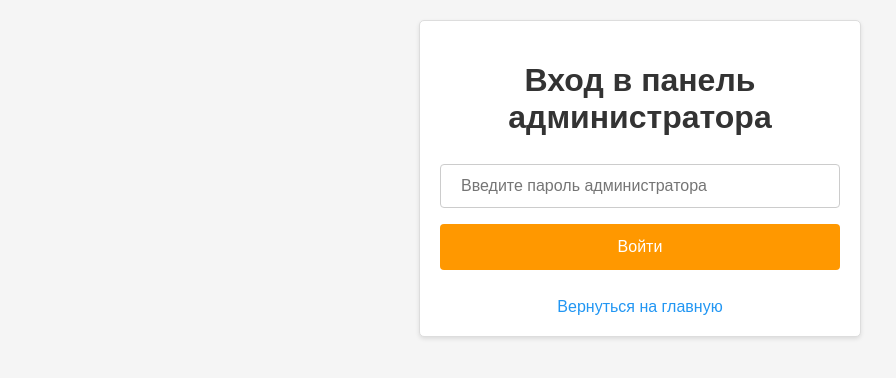
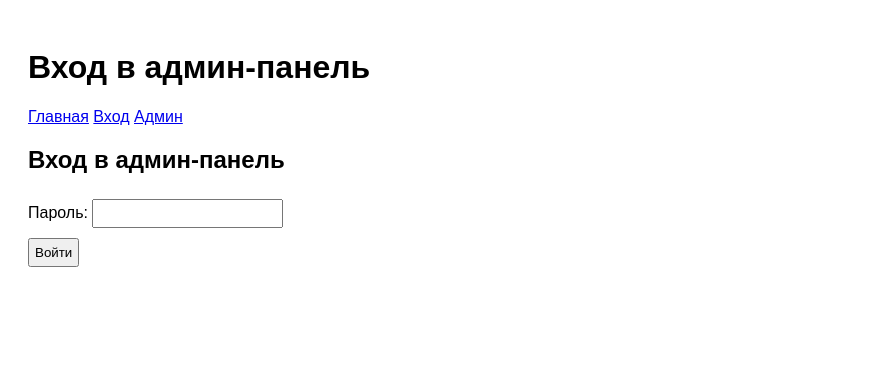
Before and after one commit to vladimir669/dikiyrpk.tech, a Flask app: template templates/admin_login.html in a window 1280 px wide. Shown: the top 378 px of the page, without its empty margins (0-896 px from the left). Run offline with Flask 3, Linux system fonts and the light colour scheme; the template is opened without the code that fills it, so the values that code supplies are empty; parts of the project's set-up code (start-up, migrations or seed data) failed here and were passed over.

Commit message:
Update admin_login.html

```diff
--- a/templates/admin_login.html
+++ b/templates/admin_login.html
@@ -1,70 +1,48 @@
-<!DOCTYPE html>
-<html>
-<head>
-    <title>Вход в панель администратора</title>
-    <meta name="viewport" content="width=device-width, initial-scale=1, maximum-scale=1, user-scalable=no">
-    <style>
-        body {
-            font-family: Arial, sans-serif;
-            margin: 0;
-            padding: 20px;
-            text-align: center;
-            background-color: #f5f5f5;
+{% extends 'base.html' %}
+
+{% block title %}Админ | Система заказов{% endblock %}
+
+{% block header %}Вход в админ-панель{% endblock %}
+
+{% block content %}
+<div class="login-form">
+    <h2>Вход в админ-панель</h2>
+    {% if error %}
+    <div class="error">{{ error }}</div>
+    {% endif %}
+    <form id="adminLoginForm" method="post">
+        <div class="form-group">
+            <label for="password">Пароль:</label>
+            <input type="password" id="password" name="password" required>
+        </div>
+        <button type="submit" class="btn">Войти</button>
+    </form>
+</div>
+{% endblock %}
+
+{% block script %}
+document.getElementById('adminLoginForm').addEventListener('submit', function(e) {
+    e.preventDefault();
+
+    var password = document.getElementById('password').value;
+    var formData = new FormData();
+    formData.append('password', password);
+
+    fetch('/admin_login', {
+        method: 'POST',
+        body: formData
+    })
+    .then(response => response.json())
+    .then(data => {
+        if (data.success) {
+            window.location.href = data.redirect;
+        } else {
+            alert('Неверный пароль');
         }
-        .container {
-            max-width: 400px;
-            margin: 0 auto;
-            padding: 20px;
-            border: 1px solid #ddd;
-            border-radius: 5px;
-            background-color: white;
-            box-shadow: 0 2px 4px rgba(0,0,0,0.1);
-        }
-        h1 {
-            color: #333;
-            margin-bottom: 20px;
-        }
-        input[type="password"] {
-            width: 100%;
-            padding: 12px 20px;
-            margin: 8px 0;
-            display: inline-block;
-            border: 1px solid #ccc;
-            border-radius: 4px;
-            box-sizing: border-box;
-            font-size: 16px;
-        }
-        button {
-            width: 100%;
-            background-color: #ff9800;
-            color: white;
-            padding: 14px 20px;
-            margin: 8px 0;
-            border: none;
-            border-radius: 4px;
-            cursor: pointer;
-            font-size: 16px;
-            transition: background-color 0.3s;
-        }
-        button:hover {
-            background-color: #e68a00;
-        }
-        .back-link {
-            display: block;
-            margin-top: 20px;
-            color: #2196F3;
-            text-decoration: none;
-        }
-    </style>
-</head>
-<body>
-    <div class="container">
-        <h1>Вход в панель администратора</h1>
-        <form action="/admin_login" method="post">
-            <input type="password" name="password" placeholder="Введите пароль администратора" required>
-            <button type="submit">Войти</button>
-        </form>
-        <a href="/" class="back-link">Вернуться на главную</a>
-    </div>
-</body>
-</html>
+    })
+    .catch(error => {
+        console.error('Ошибка:', error);
+        alert('Произошла ошибка при входе');
+    });
+});
+{% endblock %}
```
